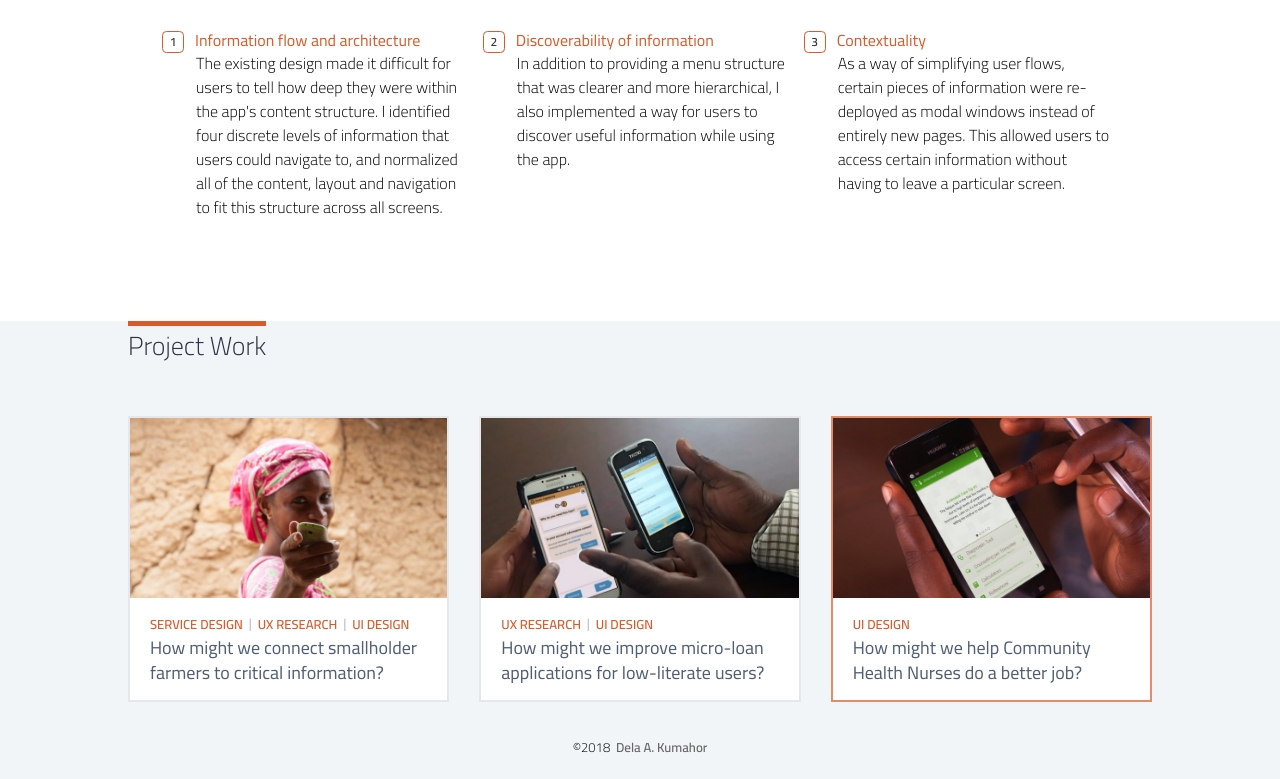
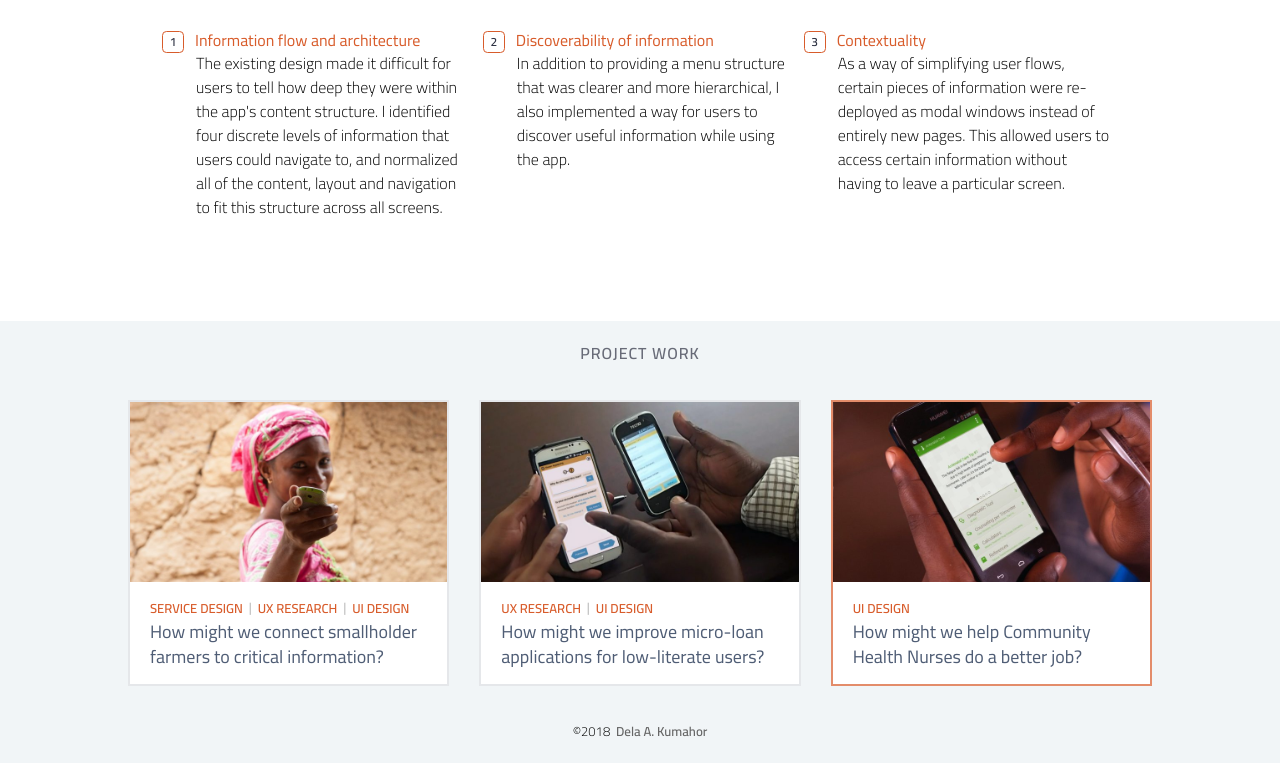
Before and after one commit to delak/portfolio-site, a Jekyll site: the page built from chnotg.html, in a window 1280 px wide. Shown: the part 1994-2773 px from the top of the page. Built offline with Jekyll 4.4.1, drawn with Linux system fonts in a browser that asks for light colours; nearby versions of some CDN libraries.

Commit message:
Footer tweaks

```diff
--- a/_sass/_layout.scss
+++ b/_sass/_layout.scss
@@ -158,7 +158,6 @@
 	border-top: 1px solid $brand-color;
 	background-color: $brand-color3;
 
-	@at-root {
 	h3.section-title {
 		font: {
 			size: 26px;
@@ -172,6 +171,7 @@
 		border-top: 5px solid $brand-color;
 	}
 
+	@at-root {
 		.project-thumbnails {
 			margin: 0 calc(-1 * (#{$global-padding}));
 			display: flex;
@@ -779,7 +779,18 @@
 	background-color: $brand-color3;
 
 	h3.section-title {
-		margin-bottom: 20px;
+		font: {
+			size: 16px;
+			weight: $cairo-semi-bold;
+		}
+		text: {
+			align: center;
+			transform: uppercase;
+		}
+		width: auto;
+		letter-spacing: 1px;
+		color: rgba(45, 49, 66, 0.7);
+		padding: 20px 15px 0;
 	}
 
 	.project-thumbnails {
@@ -796,6 +807,7 @@
 
 				.project-image {
 					width: 101%;
+					height: 180px;
 				}
 			}
 
```
Lines whose indentation alone changed are shown as unchanged.
